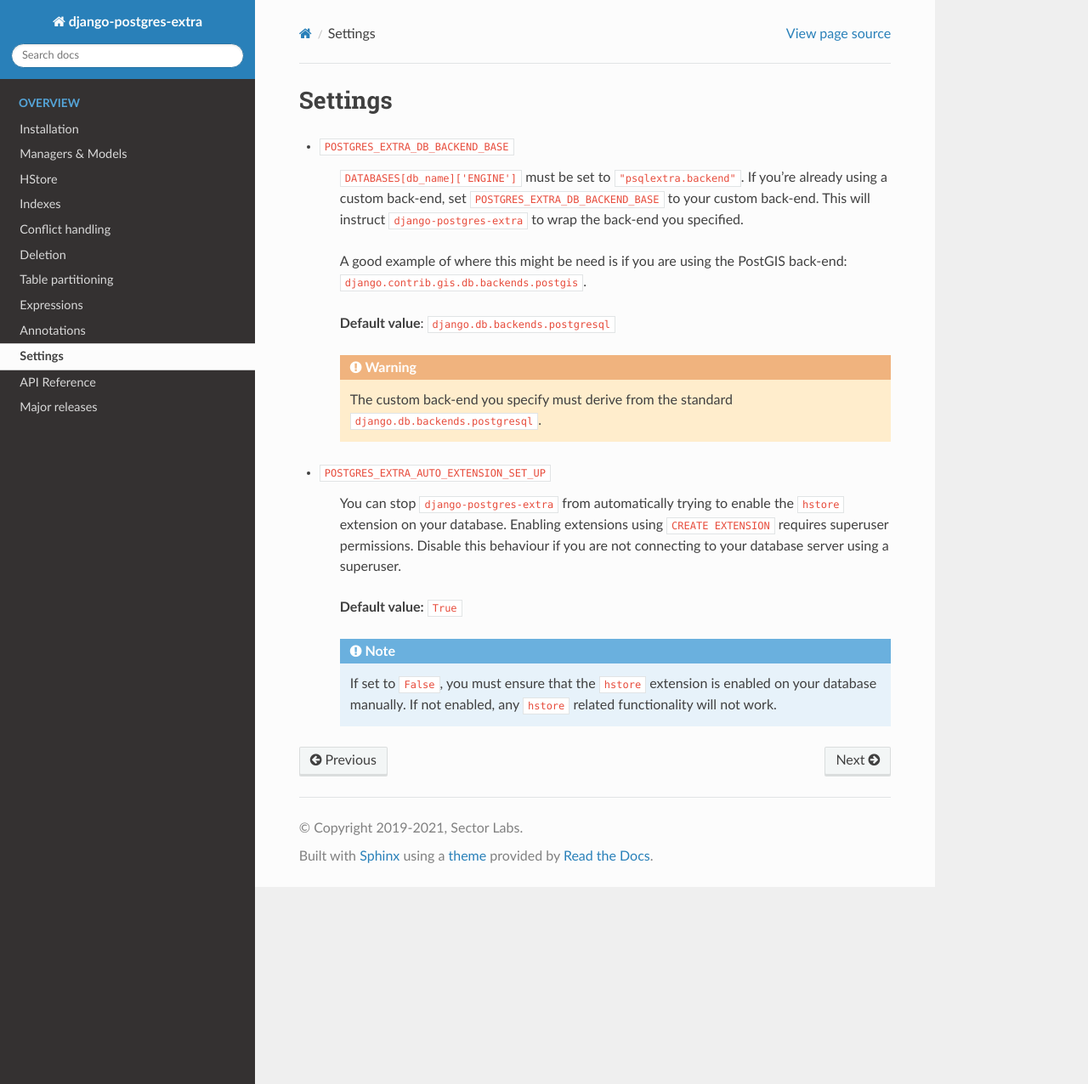
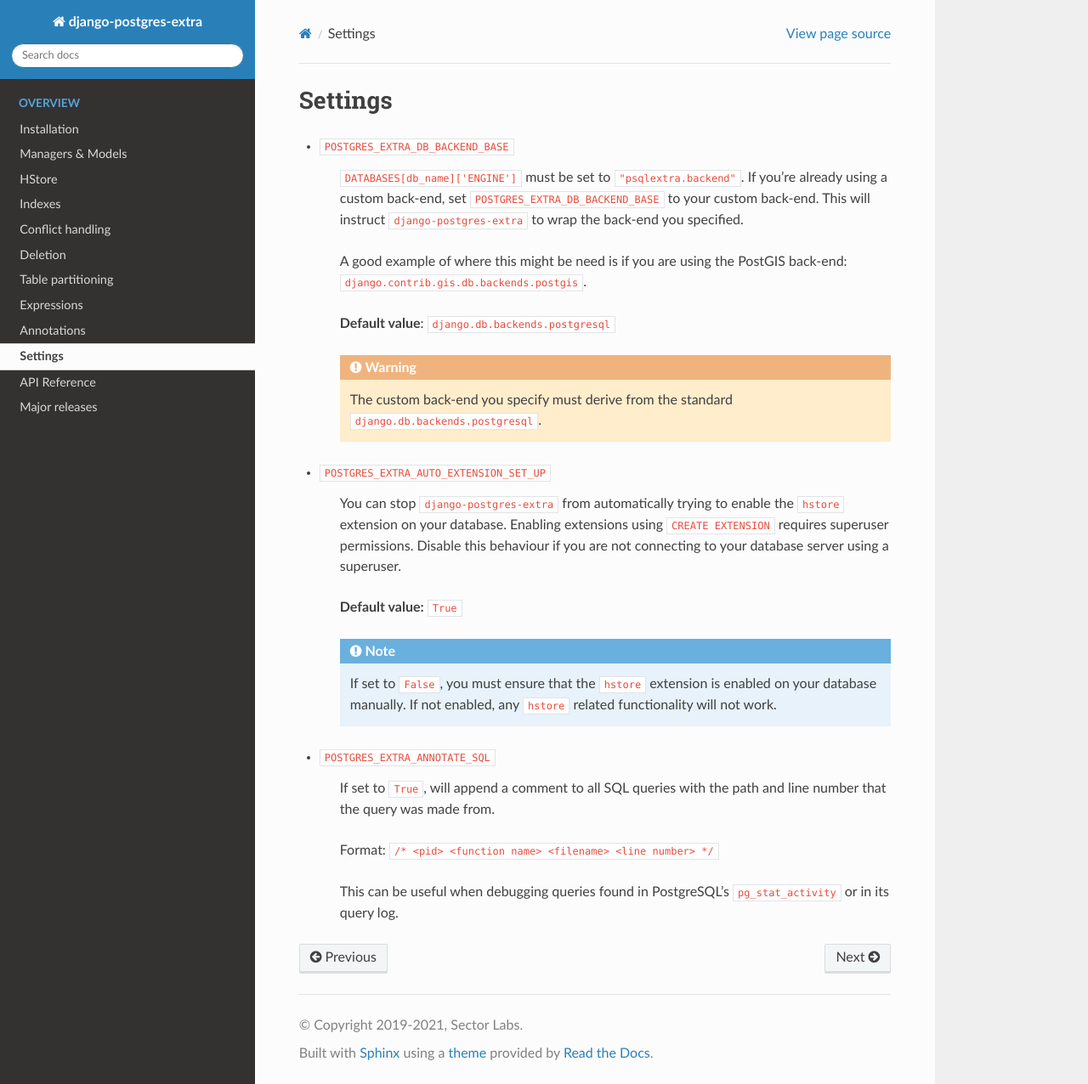
Before and after one commit to SectorLabs/django-postgres-extra, a Sphinx documentation site: the page built from docs/source/settings.rst, in a window 1280 px wide and 1276 px high. Shown: the whole window at 85% size. Built offline with Sphinx 7.4.7 and the Read the Docs theme 2.0.0, drawn with Linux system fonts in a browser that asks for light colours.

Commit message:
Document `POSTGRES_EXTRA_ANNOTATE_SQL`

```diff
--- a/docs/source/settings.rst
+++ b/docs/source/settings.rst
@@ -28,3 +28,13 @@ Settings
    .. note::
 
       If set to ``False``, you must ensure that the ``hstore`` extension is enabled on your database manually. If not enabled, any ``hstore`` related functionality will not work.
+
+.. _POSTGRES_EXTRA_ANNOTATE_SQL_:
+
+* ``POSTGRES_EXTRA_ANNOTATE_SQL``
+
+   If set to ``True``, will append a comment to all SQL queries with the path and line number that the query was made from.
+
+   Format: ``/* <pid> <function name> <filename> <line number> */``
+
+   This can be useful when debugging queries found in PostgreSQL's ``pg_stat_activity`` or in its query log.
```
